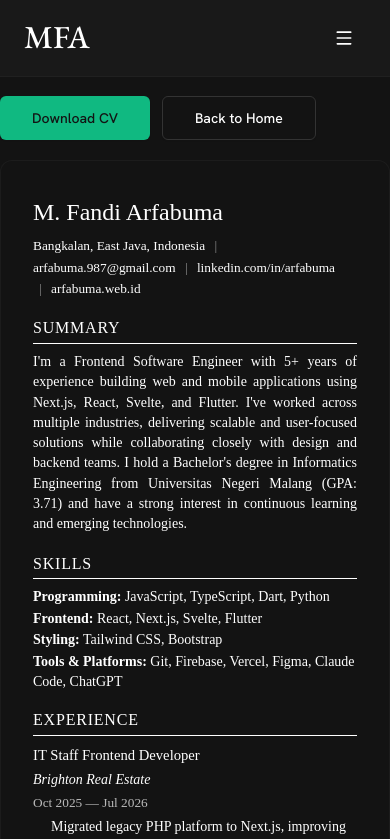
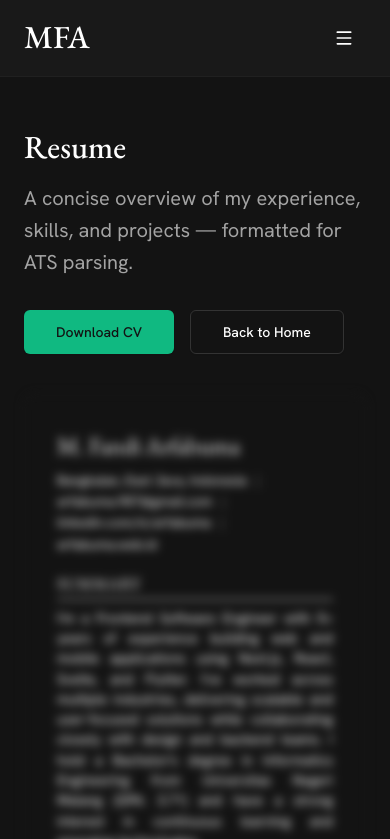
Before and after one commit to fandiarfa26/arfa-dev, a SvelteKit app: page /resume in a window 390 px wide. Shown: the top 839 px of the page. Built offline with nearby package versions, Linux system fonts and the light colour scheme.

Commit message:
feat: add page metadata, blur card, website fonts on screen

```diff
--- a/src/routes/resume/+page.svelte
+++ b/src/routes/resume/+page.svelte
@@ -1,22 +1,40 @@
 <script lang="ts">
+  import Container from '$lib/components/shared/Container.svelte';
   import Button from '$lib/components/shared/Button.svelte';
   import { personalInfo, summary, skills, education, languages, experiences, projects } from '$lib/data/resume';
+  import type { PageData } from './$types';
+
+  let { data }: { data: PageData } = $props();
 
   function triggerPrint() {
     setTimeout(() => window.print(), 300);
   }
 </script>
 
-<div class="no-print toolbar">
+<svelte:head>
+  <title>{data.title}</title>
+  <meta name="description" content={data.description} />
+  <meta property="og:image" content="/images/profile.webp" />
+</svelte:head>
+
+<Container>
+  <div class="pt-8 pb-section-gap">
+    <h1 class="font-headline-lg-mobile text-headline-lg-mobile sm:font-headline-lg sm:text-headline-lg md:font-display md:text-display text-primary mb-4">Resume</h1>
+    <p class="font-body-lg text-body-lg text-on-surface-variant max-w-2xl mb-8">
+      A concise overview of my experience, skills, and projects — formatted for ATS parsing.
+    </p>
+
+    <div class="no-print flex flex-wrap gap-4 mb-10">
       <Button onclick={triggerPrint}>Download CV</Button>
       <Button href="/" variant="secondary">Back to Home</Button>
     </div>
 
+    <div class="card-blur">
       <div class="card">
         <div class="resume">
           <header>
-      <h1>{personalInfo.name}</h1>
-      <p class="contact">
+            <h1 class="cv-name">{personalInfo.name}</h1>
+            <p class="cv-contact">
               {personalInfo.location}
               <span class="sep">|</span>
               {personalInfo.email}
@@ -97,12 +115,20 @@
           </section>
         </div>
       </div>
+    </div>
+  </div>
+</Container>
 
 <style>
-  .toolbar {
-    margin-bottom: 20px;
-    display: flex;
-    gap: 12px;
+  .card-blur {
+    filter: blur(5px);
+    transition: filter 0.3s;
+    max-width: 210mm;
+    margin: 0 auto;
+  }
+
+  .card-blur:hover {
+    filter: blur(2px);
   }
 
   .card {
@@ -110,18 +136,31 @@
     border: 1px solid rgb(51 51 51 / 0.3);
     border-radius: 12px;
     padding: 32px;
-    max-width: 210mm;
-    margin: 0 auto;
   }
 
   .resume {
-    font-family: 'Times New Roman', Times, serif;
     color: #fff;
+    font-family: 'Hanken Grotesk', sans-serif;
   }
 
-  h1 {
+  .cv-name {
     font-size: 18pt;
     margin: 0 0 4px 0;
+    font-family: 'EB Garamond', serif;
+  }
+
+  .resume h2, .resume h3 {
+    font-family: 'EB Garamond', serif;
+  }
+
+  .cv-contact {
+    font-size: 10pt;
+    margin: 0 0 8px 0;
+  }
+
+  .sep {
+    margin: 0 6px;
+    opacity: 0.5;
   }
 
   h2 {
@@ -136,16 +175,6 @@
   h3 {
     font-size: 11pt;
     margin: 0 0 2px 0;
-  }
-
-  .contact {
-    font-size: 10pt;
-    margin: 0 0 8px 0;
-  }
-
-  .sep {
-    margin: 0 6px;
-    opacity: 0.5;
   }
 
   .summary {
@@ -207,16 +236,20 @@
   }
 
   @media print {
+    .card-blur {
+      filter: none;
+    }
+
     .card {
       background: none;
       border: none;
       border-radius: 0;
       padding: 0;
-      max-width: none;
     }
 
     .resume {
       color: #000;
+      font-family: 'Times New Roman', Times, serif;
     }
 
     h2 {
--- /dev/null
+++ b/src/routes/resume/+page.ts
@@ -0,0 +1,11 @@
+import type { PageLoad } from './$types';
+
+export const prerender = true;
+
+export const load: PageLoad = () => {
+  return {
+    title: 'Resume — M. Fandi Arfabuma',
+    description:
+      'Download my ATS-friendly CV. A detailed overview of my experience, skills, projects, and education as a Frontend Engineer.'
+  };
+};
```
Lines whose indentation alone changed are shown as unchanged.
